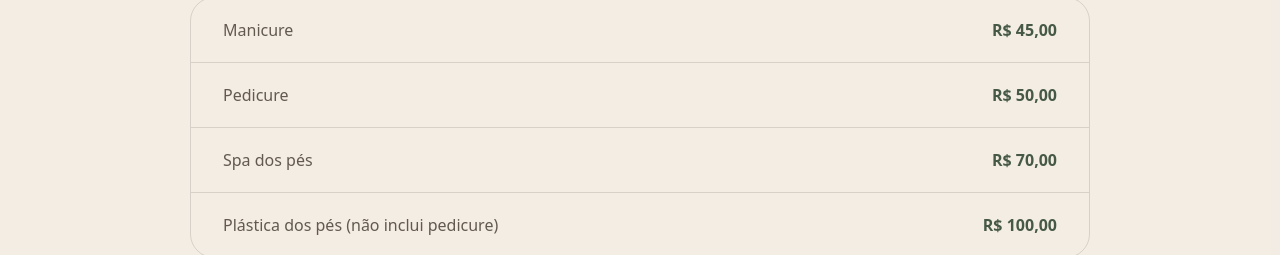
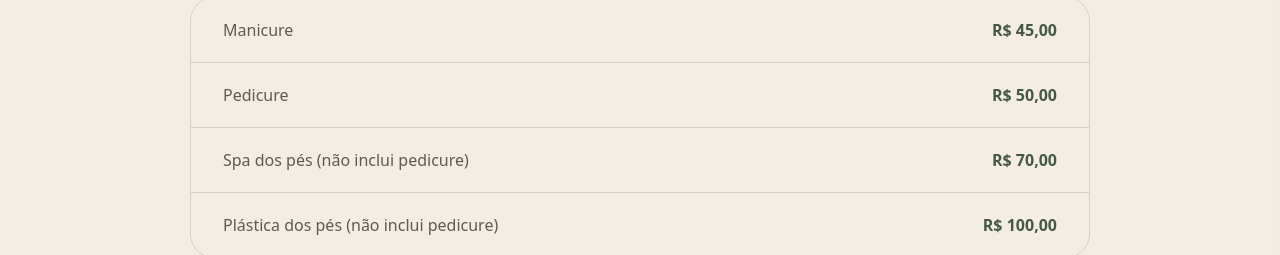
Before and after one commit to Romanahairstudio/romana-hair-studio, a Next.js app: page /unhas in a window 1280 px wide. Shown: the part 6069-6324 px from the top of the page. Built offline with nearby package versions, Linux system fonts and the light colour scheme.

Commit message:
Unhas: spa dos pés não inclui pedicure
Co-Authored-By: Claude Opus 5.5 <noreply@anthropic.com>
Claude-Session: https://claude.ai/code/session_01Pj86SHn7CtmPo2LLhs5psW

```diff
--- a/app/unhas/page.jsx
+++ b/app/unhas/page.jsx
@@ -113,7 +113,7 @@ const servicos = [
 const precosMaosPes = [
   ['Manicure', 'R$ 45,00'],
   ['Pedicure', 'R$ 50,00'],
-  ['Spa dos pés', 'R$ 70,00'],
+  ['Spa dos pés (não inclui pedicure)', 'R$ 70,00'],
   ['Plástica dos pés (não inclui pedicure)', 'R$ 100,00'],
 ]
 
```
